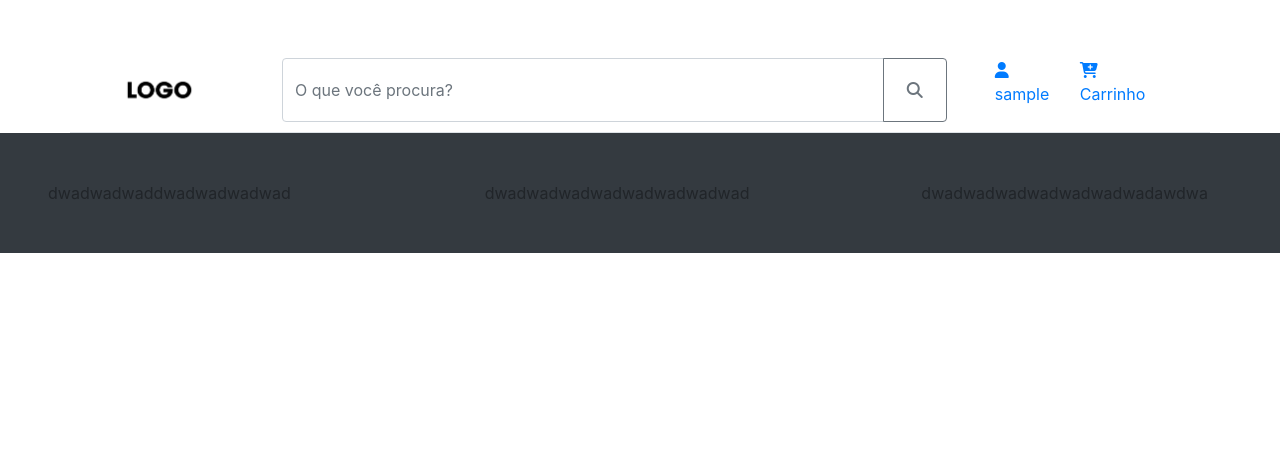
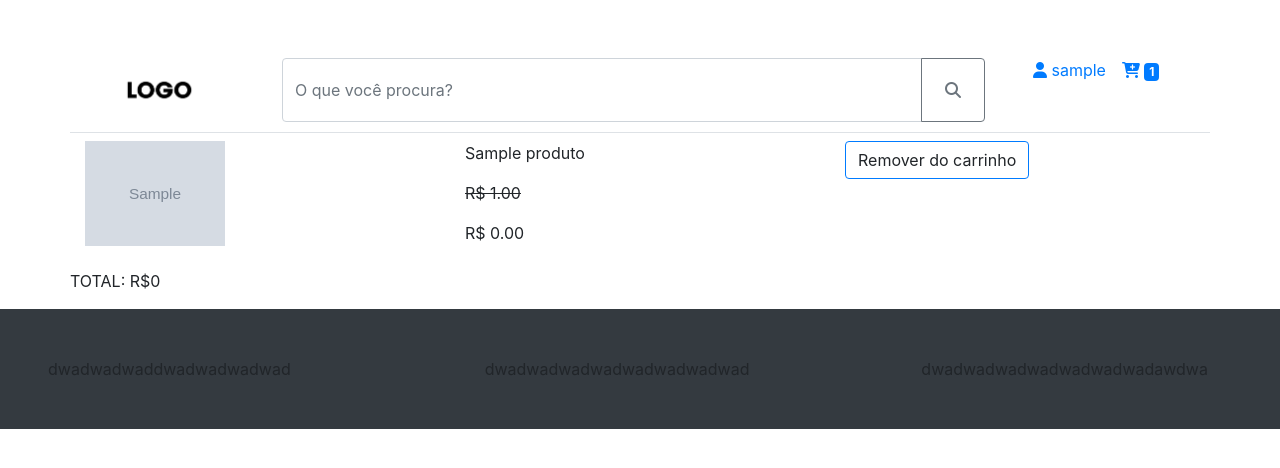
Before and after one commit to terafiros/ecommerce, a Django app: page /produtos/carrinho in a window 1280 px wide. Shown: the top 468 px of the page. Run offline with Django 3.2, Linux system fonts and the light colour scheme; a user stored in the database is signed in; tables that the repository leaves empty hold one stand-in row (values such as "Sample post"); grey boxes marked "Sample" are stand-in pictures; some libraries are stand-ins or nearby versions.

Commit message:
Adicionado bagde para número produtos carrinho. Página carrinho mostrando dados dos produtos. Uso de ajax para requisição de remover ou/e adicionar produtos no carrinho.

```diff
--- a/produtos/models.py
+++ b/produtos/models.py
@@ -1,6 +1,7 @@
 from django.db import models
 from django.core.validators import MinValueValidator
 from django.core.exceptions import ValidationError
+from django.db.models import Sum
 from django.shortcuts import reverse
 
 
@@ -23,7 +24,9 @@
         return reverse('subcategoria-detail', args=[str(self.id)])
 
 class CarrinhoCompras(models.Model):
-    pass
+
+    def total(self):
+        return self.produto_set.all().aggregate(preco_total=Sum('preco') - Sum('desconto'))['preco_total']
 
 class Produto(models.Model):
     nome = models.CharField(max_length=200, blank=False, null=False)
--- a/produtos/urls.py
+++ b/produtos/urls.py
@@ -1,5 +1,5 @@
 from django.urls import path
-from .views import ProdutoDetail, CategoriaDetail, SubCategoriaDetail, CarrinhoView, adiciona_produto_carrinho
+from .views import ProdutoDetail, CategoriaDetail, SubCategoriaDetail, CarrinhoView, adiciona_produto_carrinho, remove_produto_carrinho
 
 
 urlpatterns = [
@@ -7,5 +7,6 @@
     path('categoria/<int:pk>', view=CategoriaDetail.as_view(), name='categoria-detail'),
     path('subcategoria/<int:pk>', view=SubCategoriaDetail.as_view(), name='subcategoria-detail'),
     path('carrinho', view=CarrinhoView.as_view(), name='carrinho'),
-    path('carrinho/adicionar/<int:pk>', view=adiciona_produto_carrinho, name='carrinho-add-produto')
+    path('carrinho/adicionar/<int:pk>', view=adiciona_produto_carrinho, name='carrinho-add-produto'),
+    path('carrinho/remover/<int:pk>', view=remove_produto_carrinho, name='carrinho-rm-produto')
 ]
--- a/produtos/views.py
+++ b/produtos/views.py
@@ -1,4 +1,4 @@
-from django.views.generic import DetailView, TemplateView
+from django.views.generic import DetailView, TemplateView, ListView
 from .models import Produto, Categoria, SubCategoria
 from django.contrib.auth.mixins import LoginRequiredMixin
 from django.urls import reverse_lazy
@@ -16,6 +16,8 @@
         if self.request.user.is_authenticated:
             context['carrinho'] = self.request.user.carrinho
 
+        context['no_carrinho'] = True if self.object in self.request.user.carrinho.produto_set.all() else False
+
         return context
 
 class CategoriaDetail(DetailView):
@@ -24,13 +26,18 @@
 class SubCategoriaDetail(DetailView):
     model = SubCategoria
 
-class CarrinhoView(LoginRequiredMixin, TemplateView):
+class CarrinhoView(LoginRequiredMixin, ListView):
     template_name = 'produtos/carrinho.html'
     login_url = reverse_lazy('login')
+    context_object_name = 'carrinho'
 
-    def get_context_data(self, **kwargs):
+    def get_queryset(self):
+        return self.request.user.carrinho.produto_set.all()
+
+    def get_context_data(self, *, object_list=None, **kwargs):
         context = super().get_context_data(**kwargs)
-        context['carrinho'] = self.request.user.carrinho
+        context['total'] = self.request.user.carrinho.total()
+
         return context
 
 @login_required
@@ -41,7 +48,22 @@
 
     response = {
         'num_produtos':carrinho.produto_set.count(),
-        'success':True
+        'no_carrinho': True,
     }
 
     return JsonResponse(response)
+
+@login_required
+def remove_produto_carrinho(request, pk):
+    carrinho = request.user.carrinho
+    produto = get_object_or_404(Produto, pk=pk)
+    carrinho.produto_set.remove(produto)
+
+    response = {
+        'num_produtos':carrinho.produto_set.count(),
+        'no_carrinho':False,
+        'id_removido':'#' + str(pk),
+        'total':carrinho.total()
+    }
+
+    return JsonResponse(response)
--- a/templates/home/nav_bar.html
+++ b/templates/home/nav_bar.html
@@ -35,7 +35,7 @@
                     <li class="nav-item pr-3">
                         <a href="{% url 'carrinho' %}">
                             <i class="fas fa-cart-plus"></i>
-                            Carrinho
+                            <span id="badge" class="badge badge-primary">{{ user.carrinho.produto_set.count }}</span>
                         </a>
                     </li>
 
--- a/templates/produtos/carrinho.html
+++ b/templates/produtos/carrinho.html
@@ -2,14 +2,64 @@
 
 {% block content %}
     <div class="container">
+    {% for produto in carrinho%}
+        <div class="row my-2" id="{{ produto.id }}">
+        <!-- imagem produto -->
+            <div class="col">
+                <a href="{{ produto.get_absolute_url }}" class="stretched-link">
+                    <img src="{{ produto.imagem.url }}" width="140em" alt="imagem produto">
+                </a>
+            </div>
+        <!-- dADOS produto -->
+            <div class="col justify-content-start">
+                {% if produto.promocao %}
+                    <p>{{ produto.nome }}</p>
+                    <p><s>R$ {{ produto.preco }}</s></p>
+                    <p>R$ {{ produto.preco_promocao }}</p>
+                {% else %}
+                    <p>R$ {{ produto.nome }}</p>
+                    <p>R$ {{ produto.preco }}</p>
+                {% endif %}
+
+            </div>
+        <!-- btn remover produto -->
+            <div class="col">
+                <a id="rm-carrinho" rm="{% url 'carrinho-rm-produto' pk=produto.id %}" class="rm btn btn-outline-primary" role="button">Remover do carrinho</a>
+            </div>
+        </div>
+
+    {% empty %}
+        <p id="sem-produtos">Sem produtos no carrinho.</p>
+    {% endfor %}
+        <p id="sem-produtos" hidden>Sem produtos no carrinho.</p>
     <div class="row">
-        <div class="col-9">
-
-        </div>
-        <div class="col">
-
-        </div>
+        <p>TOTAL: R$ </p><p id="total">{% if total %} {{ total }} {% else %} 0 {% endif %}</p>
+    </div>
     </div>
 
-    </div>
+    <script>
+        $('.rm').click(function(){
+            $.ajax({
+                url: $(this).attr("rm"),
+                dataType:'json',
+                success: function (data) {
+                    if(!data['no_carrinho']){
+                        $(data['id_removido']).hide();
+                        if(data['total']) {
+                            $('#total').html(data['total']);
+                            $("#badge").html(data['num_produtos']);
+                        }
+                        else{
+                            $('#total').html('0');
+                            $('#sem-produtos').attr('hidden', false)
+                            $("#badge").html(data['num_produtos']);
+                        }
+
+
+                    }
+                }
+            });
+        });
+    </script>
+
 {% endblock %}
```
Also changed, not shown: templates/produtos/produto_detail.html (+29 -5 lines), contas/migrations/0004_auto_20200212_2332.py (deleted), contas/migrations/0005_auto_20200212_2335.py (deleted).
